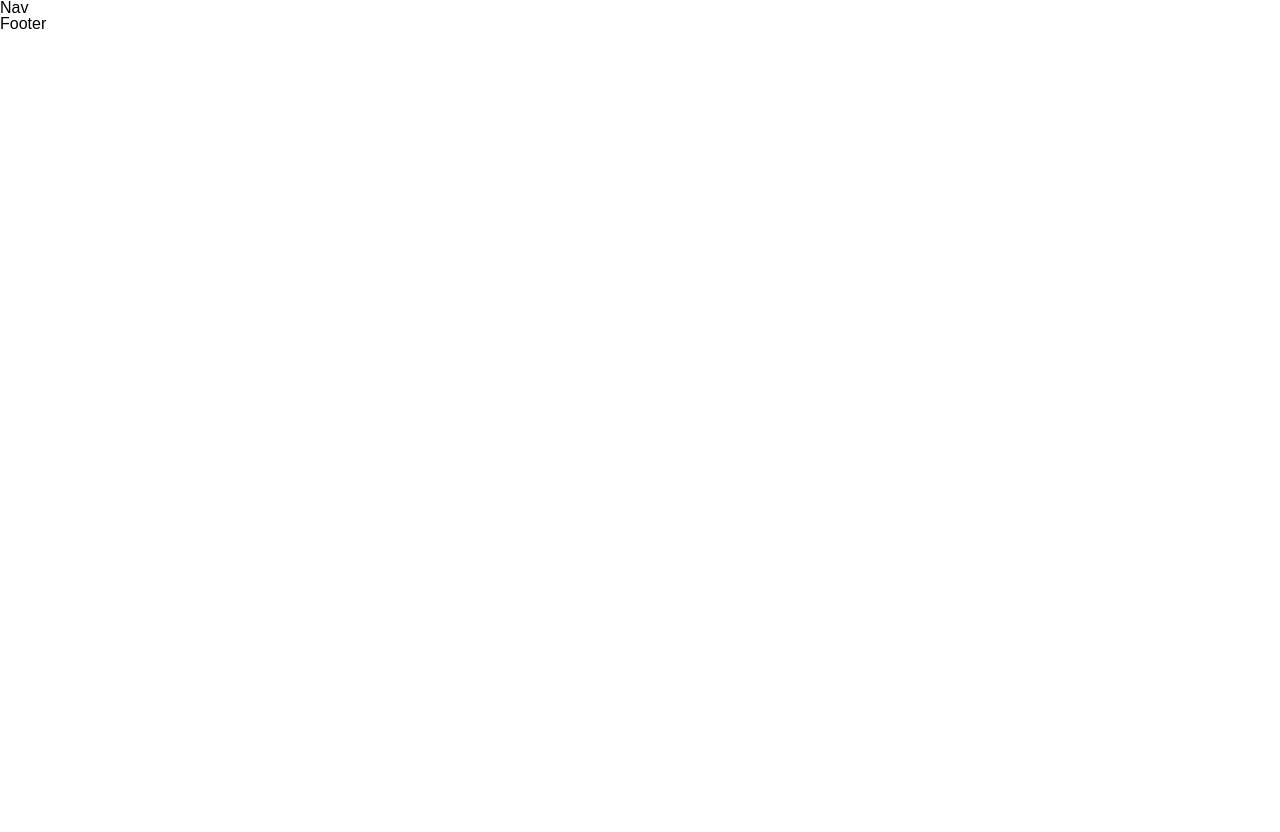
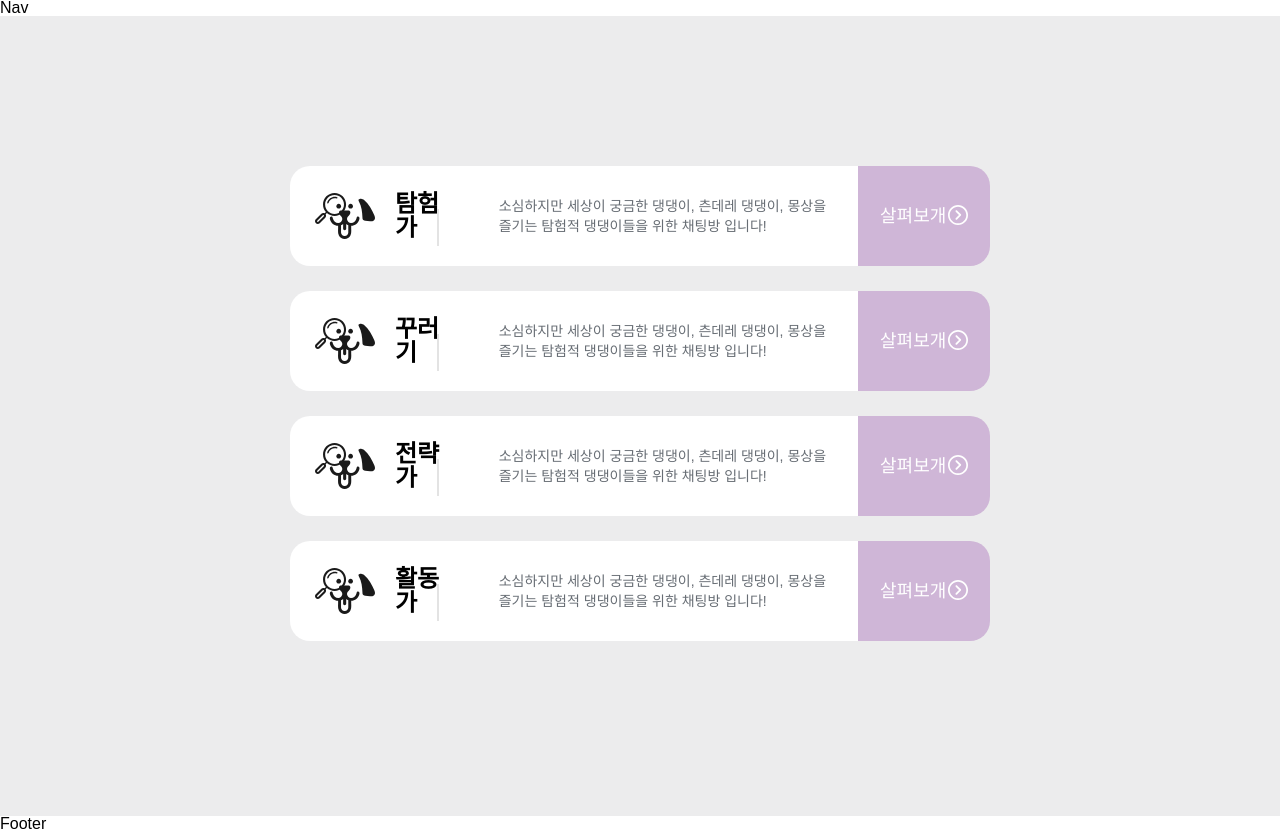
Before and after one commit to kseul/with_dog, a React (Create React App) app: page /chatting-list in a window 1280 px wide. Before the commit the page ends 800 px from the top, so only its background shows below. Built offline with nearby package versions, Linux system fonts and the light colour scheme.

Commit message:
MODIFY : ChatList page 경로수정

```diff
--- a/src/pages/Chatting/Chatting.tsx
+++ b/src/pages/Chatting/ChatList/ChatList.tsx
@@ -1,11 +1,11 @@
 import styled from 'styled-components';
-import ChatList from './components/ChatList';
+import ChatListBox from './components/ChatListBox';
 
 const Chatting = () => {
   return (
     <ChattingContainer>
       {CHATLIST_DATA.map(({ id, title, description }) => {
-        return <ChatList key={id} title={title} description={description} />;
+        return <ChatListBox key={id} title={title} description={description} />;
       })}
     </ChattingContainer>
   );
--- a/src/pages/MainRouter/MainRouter.tsx
+++ b/src/pages/MainRouter/MainRouter.tsx
@@ -1,5 +1,5 @@
 import { Routes, Route } from 'react-router-dom';
-import Chatting from 'pages/Chatting/Chatting';
+import ChatList from 'pages/Chatting/ChatList/ChatList';
 import Main from 'pages/Main/Main';
 import MBTI from 'pages/MBTI/MBTI';
 import Mypage from 'pages/Mypage/Mypage';
@@ -15,7 +15,7 @@ const MainRouter = () => {
       <Routes>
         <Route path="/" element={<Main />} />
         <Route path="/signin" element={<SignIn />} />
-        <Route path="/chatting" element={<Chatting />} />
+        <Route path="/chatting-list" element={<ChatList />} />
         <Route path="/mbti" element={<MBTI />} />
         <Route path="/mypage" element={<Mypage />} />
         <Route path="/noticeboard" element={<NoticeBoard />} />
```
Also changed, not shown: src/pages/Chatting/ChatMain/ChatMain.tsx (added, +7 -0 lines), src/pages/Chatting/ChatList/components/ChatListBox.tsx (renamed from src/pages/Chatting/components/ChatList.tsx), src/pages/Chatting/ChatList/components/ChatListLeft.tsx (renamed from src/pages/Chatting/components/ChatListLeft.tsx), src/pages/Chatting/ChatList/components/ChatListRight.tsx (renamed from src/pages/Chatting/components/ChatListRight.tsx).
